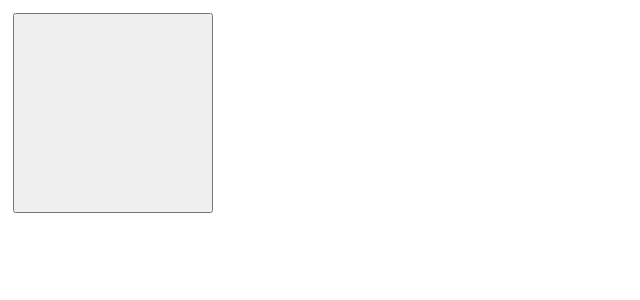
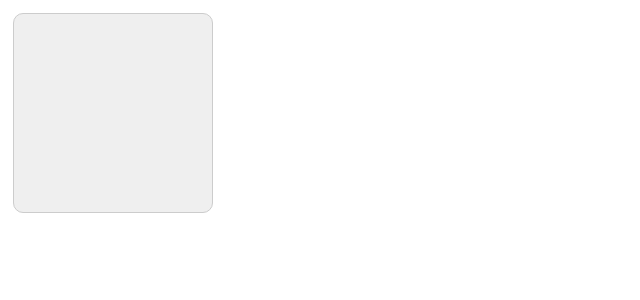
Before and after one commit to MetalHead89/do-not-forget-to-do, a React app: page / in a window 1280 px wide. Shown: the top 300 px of the page, without its empty margins (0-640 px from the left). Built offline with nearby package versions, Linux system fonts and the light colour scheme.

Commit message:
Изменены стили компонента CreateListButton. Были добавлены внутренние отступы, скругления и цвет бордера

```diff
--- a/src/components/create-list-button/create-list-button.scss
+++ b/src/components/create-list-button/create-list-button.scss
@@ -1,4 +1,8 @@
 .create-list-button {
+  box-sizing: border-box;
+  padding: 10px;
+  border-radius: 10px;
+  border: 1px solid #cccccc;
   margin: 5px;
   width: 200px;
   height: 200px;
```
